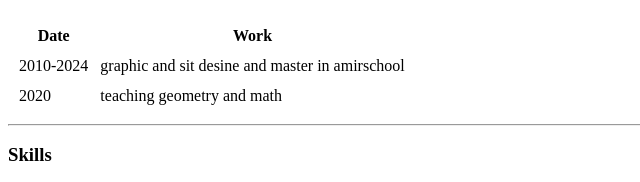
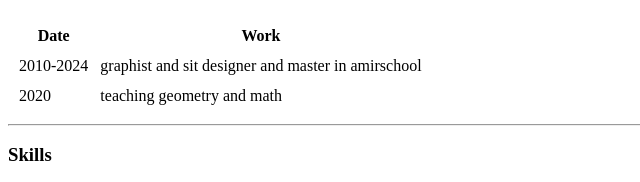
Before and after one commit to rezadibaei/cv, a plain HTML site: page index.html in a window 1280 px wide. Shown: the part 401-583 px from the top of the page, 0-640 px from the left. Drawn offline with Linux system fonts and the light colour scheme.

Commit message:
Update index.html

```diff
--- a/index.html
+++ b/index.html
@@ -38,7 +38,7 @@
         <tbody>
             <tr>
                 <td>2010-2024</td>
-                <td>graphic and sit desine and master in amirschool</td>
+                <td>graphist and sit designer and master in amirschool</td>
             </tr>
             <tr>
                 <td>2020</td>
```
